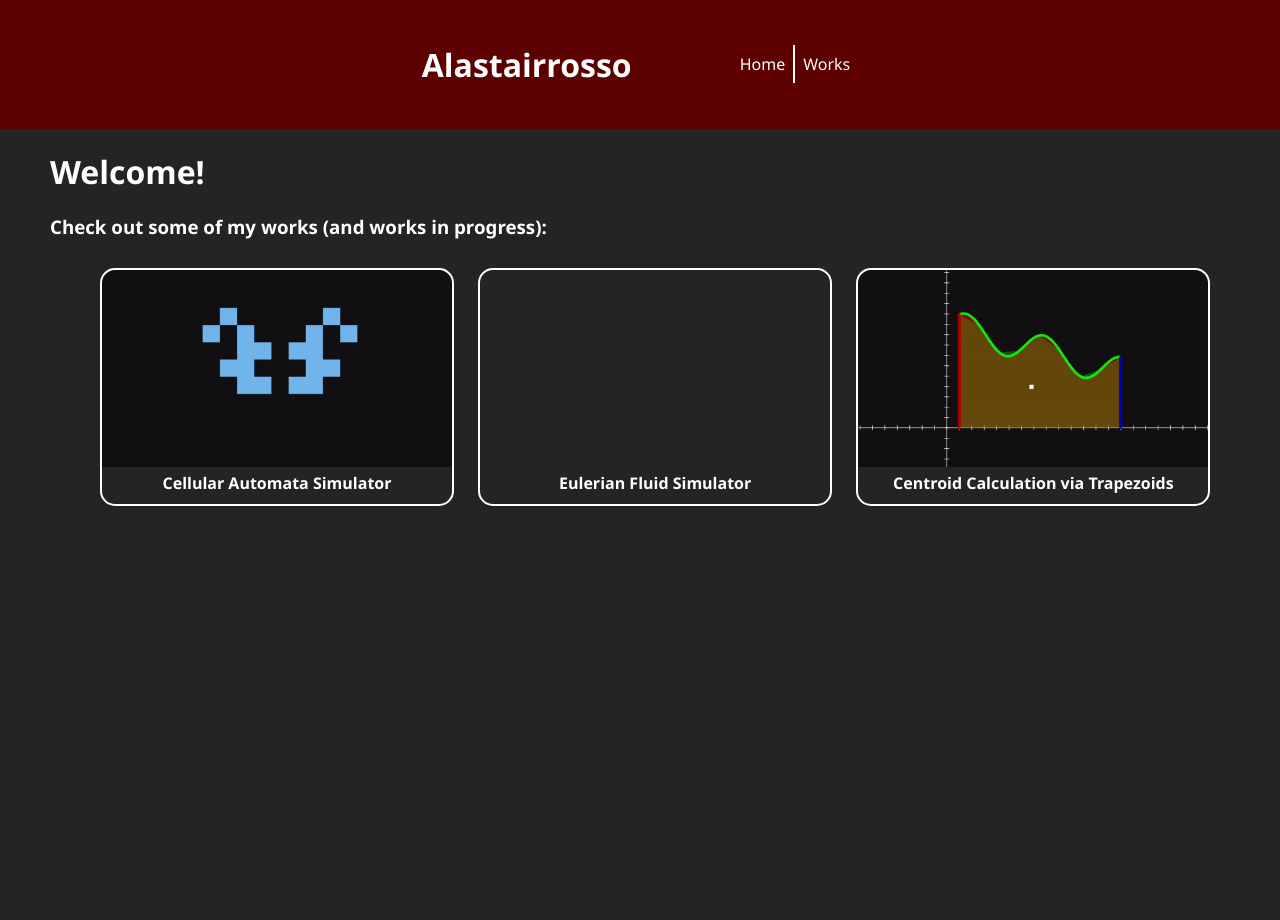
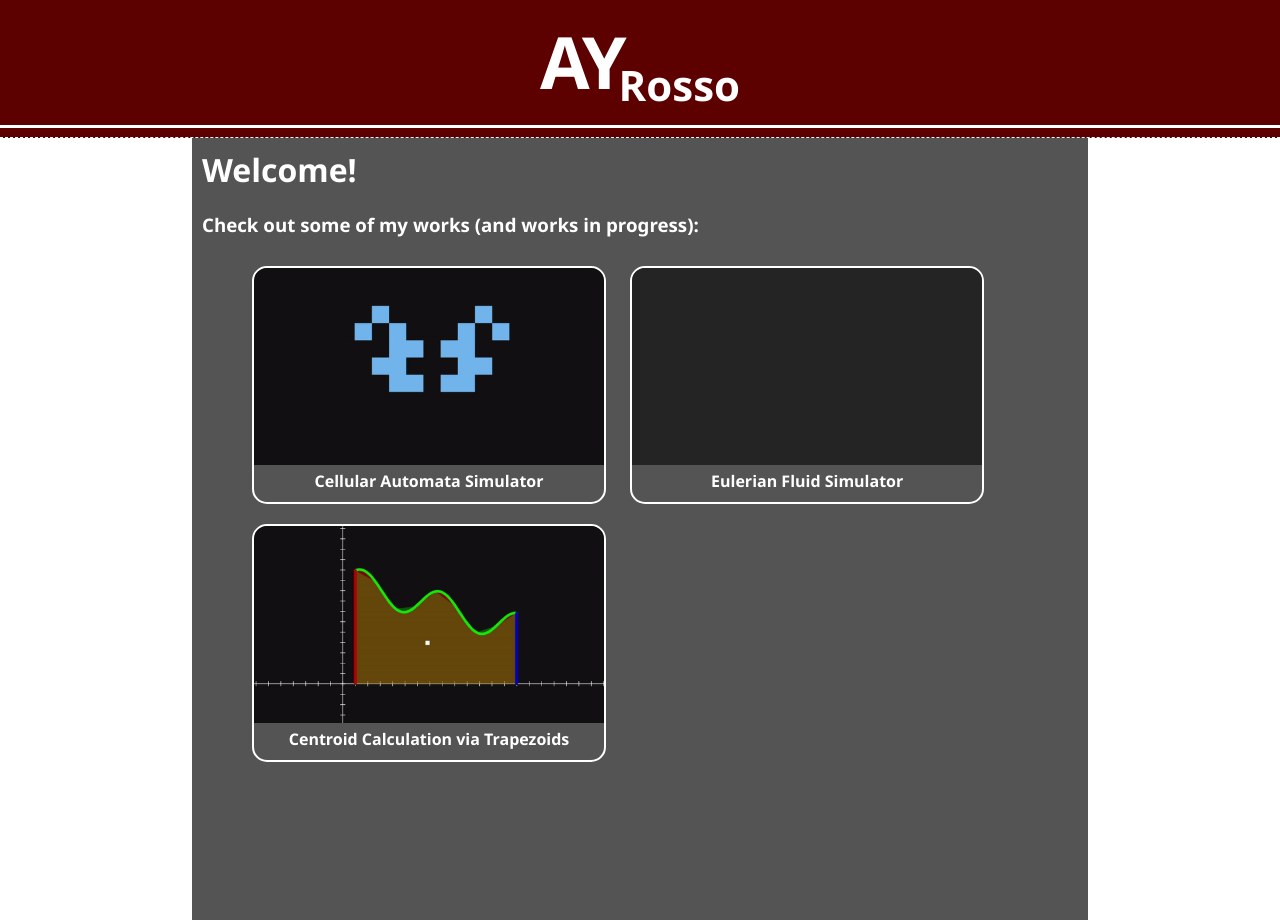
Before and after one commit to alastairrosso/alastairrosso.github.io, a Jekyll site: the page built from index.html, in a window 1280 px wide. Built offline with Jekyll 4.4.1, drawn with Linux system fonts in a browser that asks for light colours.

Commit message:
Site: Big changes to home landing page, color scheme change, site name change, remove nav bar

```diff
--- a/_includes/navigation.html
+++ b/_includes/navigation.html
@@ -1,8 +1,10 @@
-<div id="site-header">
-    <h1 id="site-name">Alastairrosso</h1>
-
-    <nav id="nav-bar">
-        <a href="/" class="nav-item-first">Home</a><!--
-     --><a href="/works.html" class="nav-item-last">Works</a>
-    </nav>
-</div>
+<section id="site-header-section">
+    <div id="site-header">
+        <a id="site-name" href="/">
+            <h1 id="site-name-a">A</h1>
+            <h1 id="site-name-y">Y</h1>
+            <h1 id="site-name-rosso">Rosso</h1>
+        </a>
+    </div>
+    <div id="site-header-bottom"></div>
+</section>
--- a/_sass/main.scss
+++ b/_sass/main.scss
@@ -11,17 +11,25 @@ a:hover {
 }
 
 html, body {
-    background-color: #242424;
-    color: white;
+    background-color: white;
+    color: black;
     font-family: 'Segoe UI', sans-serif;
     height: 100%;
     margin: 0px;
 }
 
 body {
+    background-color: white;
     display: flex;
     flex-direction: column;
-    overflow: hidden;
+    height: 100%;
+    overflow-x: hidden;
+    overflow-y: auto;
+}
+
+#site-header-section {
+    margin: 0px;
+    padding: 0px;
 }
 
 #site-header {
@@ -31,46 +39,55 @@ body {
     flex-direction: row;
     align-items: center;
     justify-content: center;
-    height: 150px;
+    height: 125px;
+    width: 100%;
+}
+
+#site-header-bottom {
+    background-color: #5d0000;
+    margin-top: 3px;
+    // margin-bottom: 1px;
+    border-bottom-color: white;
+    border-bottom-width: 1px;
+    border-bottom-style: dashed;
+    height: 9px;
+    width: 100%;
 }
 
 #site-name {
+    background-color: rgba(0, 0, 0, 0);
+    display: flex;
+    flex-direction: row;
     margin: 0px;
+    padding: 5px;
     order: 1;
+}
+
+#site-name:hover {
+    backgorund-color: rgba(0, 0, 0, 0);
+}
+
+#site-name-a {
+    margin: 0px;
+    font-size: 72px;
+    order: 1;
+}
+
+#site-name-y {
+    margin: 0px;
+    margin-left: -8px;
+    margin-right: -8px;
+    font-size: 72px;
+    order: 2;
+}
+
+#site-name-rosso {
+    margin: 0px;
+    padding-top: 44px;
+    font-size: 42px;
+    order: 3;
 }
 
 a {
     text-decoration: none;
 }
-
-#nav-bar {
-    margin-left: 100px;
-    order: 2;
-}
-
-.nav-item-first {
-    border-right-color: white;
-    border-right-style: solid;
-    border-right-width: 1px;
-    padding: 8px;
-    margin: 0px;
-}
-
-.nav-item {
-    border-left-color: white;
-    border-left-style: solid;
-    border-left-width: 1px;
-    border-right-color: white;
-    border-right-style: solid;
-    border-right-width: 1px;
-    padding: 8px;
-    margin: 0px;
-}
-
-.nav-item-last {
-    border-left-color: white;
-    border-left-style: solid;
-    border-left-width: 1px;
-    padding: 8px;
-    margin: 0px;
-}
--- a/index.html
+++ b/index.html
@@ -1,13 +1,19 @@
 ---
-title: Alastairrosso - Home
+title: AY Rosso - Home
 ---
 
 <style>
     #home-section {
-        background-color: #242424;
+        height: 100%;
+    }
+
+    #contents-section {
+        background-color: rgba(75, 75, 75, 0.95);
         color: white;
         height: 100%;
-        padding-left: 50px;
+        margin-left: 15%;
+        margin-right: 15%;
+        padding: 10px;
     }
 
     ul > li {
@@ -25,24 +31,24 @@ title: Alastairrosso - Home
         border-radius: 15px;
         border-style: solid;
         border-width: 2px;
-        color: white;
         font-weight: bold;
         padding-bottom: 10px;
         text-align: center;
     }
 
     .work-listing:hover {
-        background-color: #484848;
+        background-color: #444444;
     }
 
     .work-image {
-        border-top-left-radius: 15px;
-        border-top-right-radius: 15px;
+        border-top-left-radius: 13px;
+        border-top-right-radius: 13px;
     }
 </style>
 
 <div id="home-section">
-    <h1>Welcome!</h1>
+    <div id="contents-section">
+        <h1 style="margin-top: 0px;">Welcome!</h1>
         <h3>Check out some of my works (and works in progress):</h3>
         <ul>
             {% for work in site.data.works %}
@@ -57,3 +63,4 @@ title: Alastairrosso - Home
             {% endfor %}
         </ul>
     </div>
+</div>
```
Lines whose indentation alone changed are shown as unchanged.
